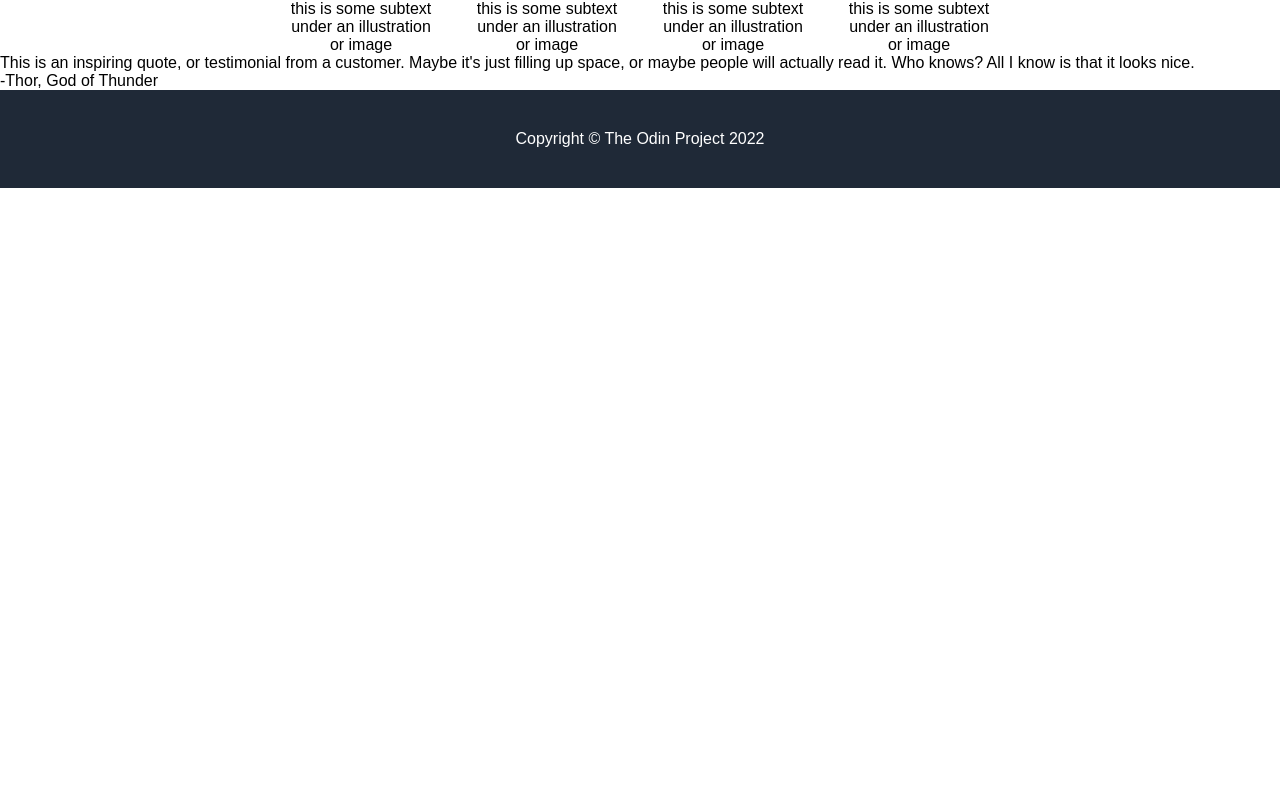
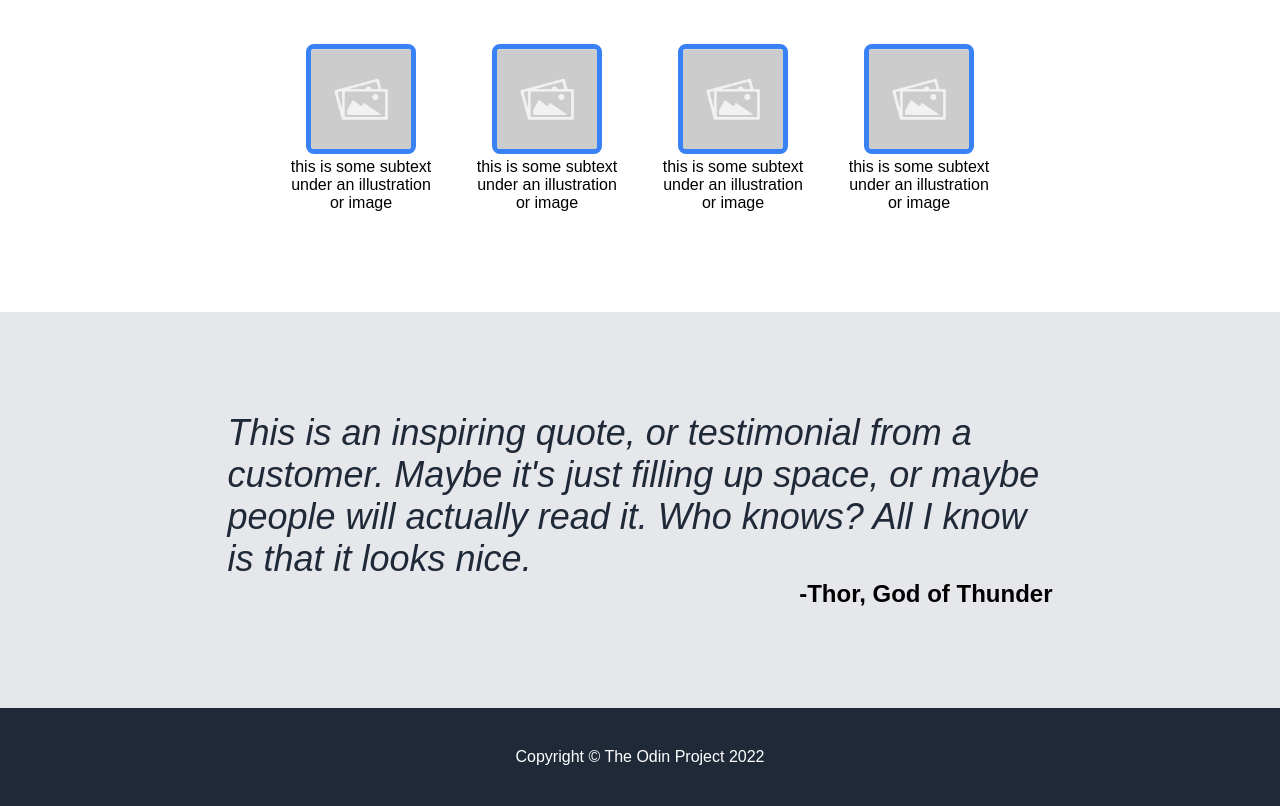
Before and after one commit to dragonfur/Landing-Page, a plain HTML site: page index.html in a window 1280 px wide. Shown: the part 633-1439 px from the top of the page. Before the commit the page ends 821 px from the top, so only its background shows below. Drawn offline with Linux system fonts and the light colour scheme.

Commit message:
Complete info and gray section
Completed the base look of the website and the project.

```diff
--- a/index.html
+++ b/index.html
@@ -8,6 +8,7 @@
     <link rel="stylesheet" href="style.css">
 </head>
 <body>
+    <div class="stayup">
         <div class="header">
             <div class="top">
                 <div class="left">
@@ -39,32 +40,37 @@
             <div class="imageblocks">
 
                 <div class="module">
-            <img src="#">
+                <img src="img/placeholder.jpg" id="image" width="100px">
                 <div class="text">this is some subtext under an illustration or image</div>
                 </div>
                 <div class="module">
-            <img src="#">
+                <img src="img/placeholder.jpg" id="image" width="100px">
                 <div class="text">this is some subtext under an illustration or image</div>
                 </div>
                 <div class="module">
-            <img src="#">
+                <img src="img/placeholder.jpg" id="image" width="100px">
                 <div class="text">this is some subtext under an illustration or image</div>
                 </div>
                 <div class="module">
-            <img src="#">
+                <img src="img/placeholder.jpg" id="image" width="100px">
                 <div class="text">this is some subtext under an illustration or image</div>
                 </div>
             </div>
         </div>
-    <gray>
-        <div>This is an inspiring quote, or testimonial from a customer. Maybe it's just filling up space, or maybe people will actually read it. Who knows? All I know is that it looks nice.</div>
-        <div>-Thor, God of Thunder</div>
-    </gray>
+        <div class="gray">
+            <div class="quote">
+            <div id="quote-content"><em>This is an inspiring quote, or testimonial from a customer. Maybe it's just filling up space, or maybe people will actually read it. Who knows? All I know is that it looks nice.</em></div>
+            <div id="quote-author">-Thor, God of Thunder</div>
+        </div>
+        </div>
         <otherwhite>
 
         </otherwhite>
+    </div>
+    <div class="staydown">
         <div class="footer">
             <div>Copyright © The Odin Project 2022</div>
         </div>
+    </div>
 </body>
 </html>
--- a/style.css
+++ b/style.css
@@ -22,6 +22,7 @@ body {
     justify-content: space-between;
     padding: 48px 0 48px;
     color: #F9FAF8;
+    gap: 48px;
 }
 
 .left-stuff {
@@ -85,22 +86,50 @@ button {
 #info {
     font-weight: bold;
     font-size: 36px;
-    padding: 24px
+    padding: 56px
 }
 
 .imageblocks{
     display: flex;
-    gap: 36px
+    gap: 36px;
+    text-align: center;
+    padding-bottom: 100px;
 }
 
-.modules {
-    display: block;
+#image {
+    border: 5px solid #3882F6;
+    border-radius: 8px;
 }
 
 .text {
     display: flex;
     text-align: center;
     max-width: 150px;
+}
+
+.gray {
+    display: flex;
+    flex-direction: column;
+    background-color: #E5E7EB;
+    align-items: center;
+    margin: 0;
+    padding: 100px;
+}
+
+.quote {
+    text-align: right;
+}
+
+#quote-content {
+    font-size: 36px;
+    color: #1F2937;
+    max-width: 825px;
+    text-align: left;
+}
+
+#quote-author {
+    font-size: 24px;
+    font-weight: bold;
 }
 
 .footer {
```
Lines whose indentation alone changed are shown as unchanged.
